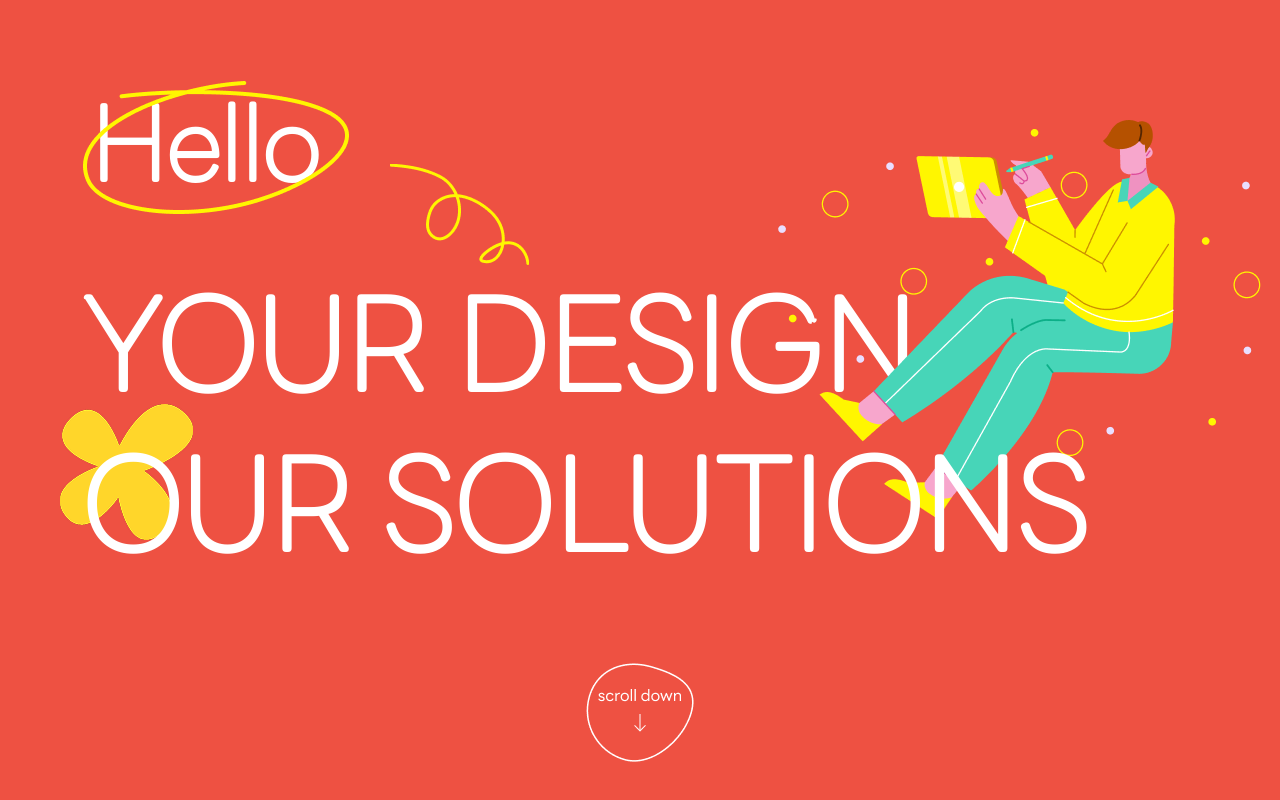
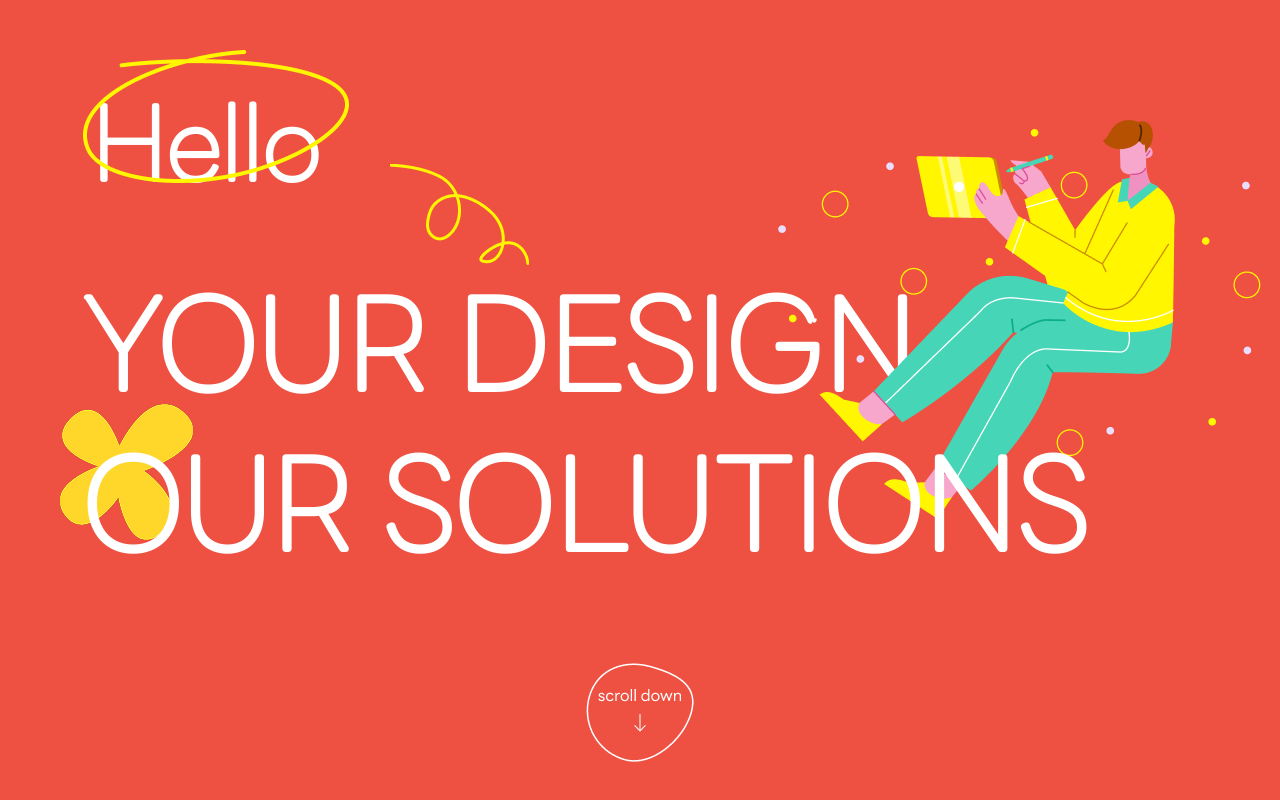
Before and after one commit to eiwzaza/anuparp.github.io, a plain HTML site: page index.html in a window 1280 px wide. Shown: the part 116-916 px from the top of the page. Drawn offline with Linux system fonts and the light colour scheme; files whose address does not match are found by name.

Commit message:
Update style.css

```diff
--- a/CSS/style.css
+++ b/CSS/style.css
@@ -141,7 +141,7 @@ body {
     position: absolute;
     left: 21%;
     right: 67%;
-    top: 19%;
+    top: 16%;
     bottom: 63.45%;
 }
 .vector2 {
```
